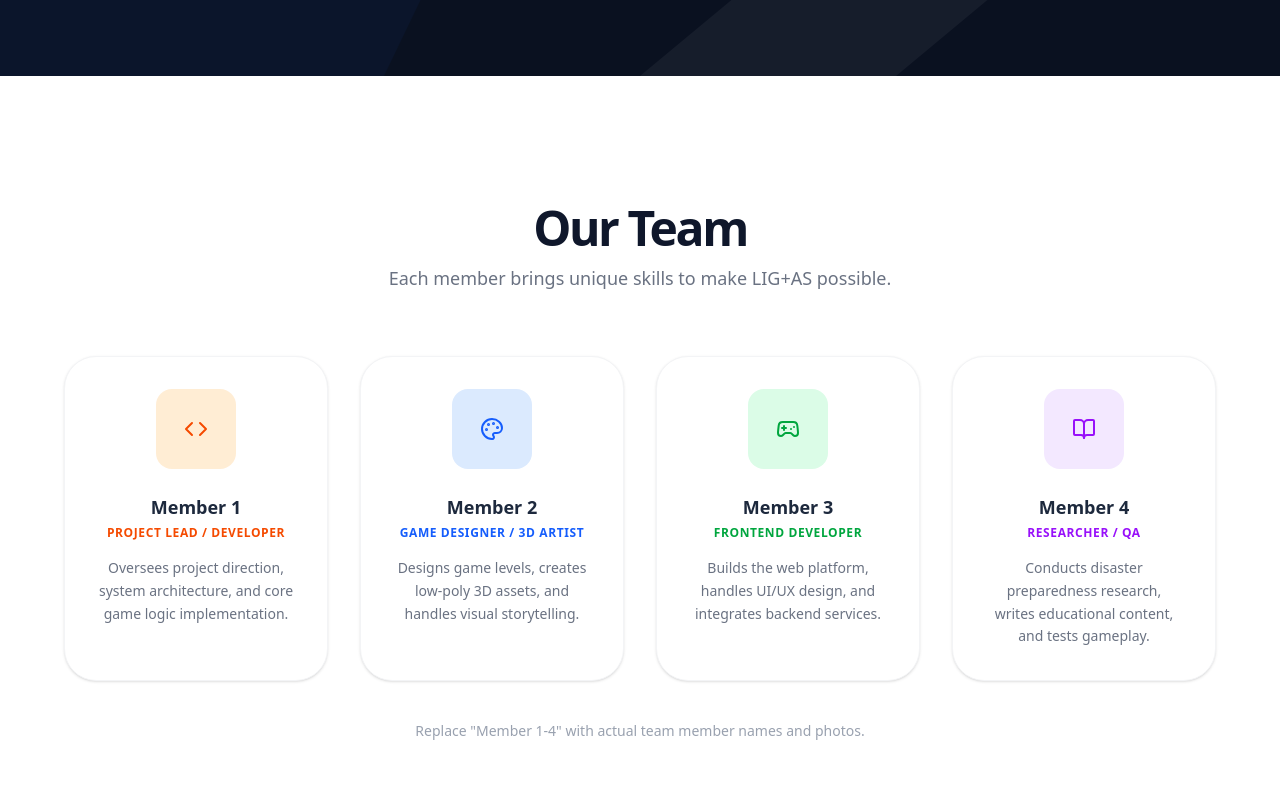
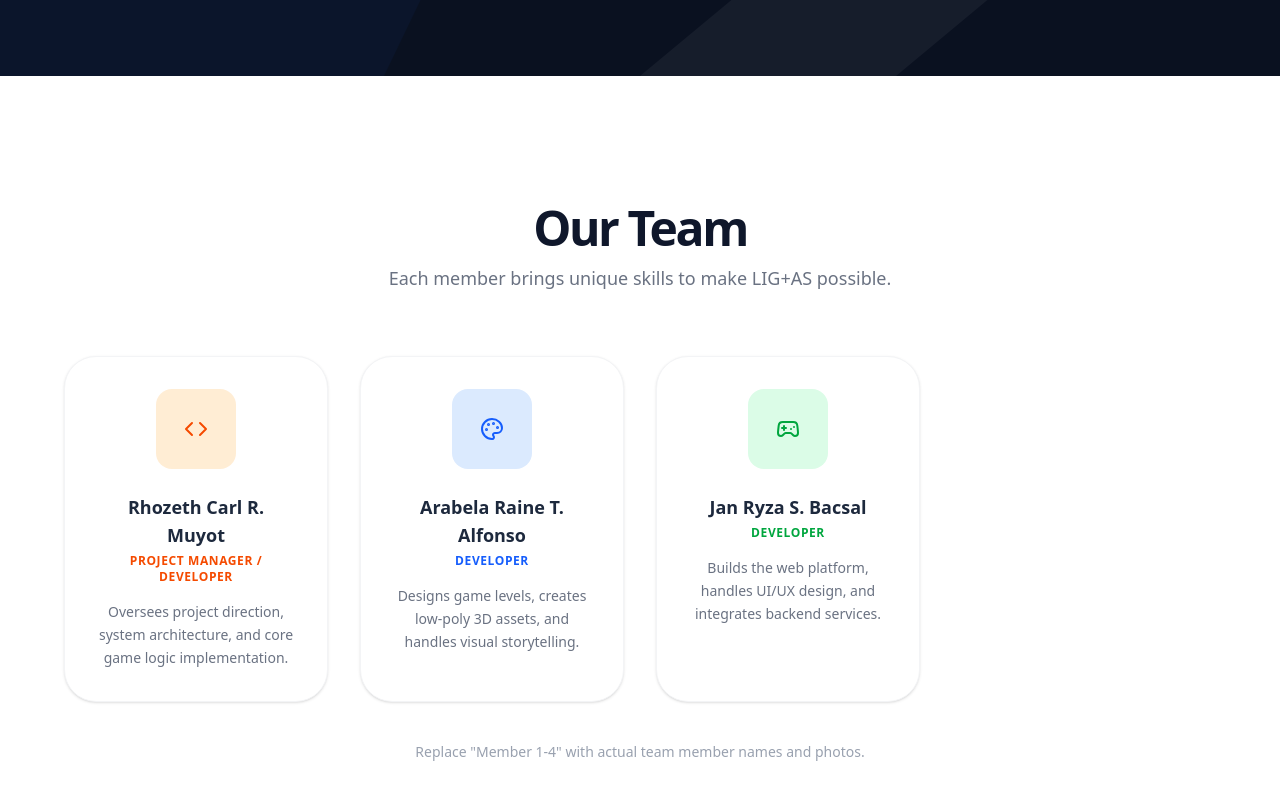
Before and after one commit to arabeyylla/LIG-AS, a React (Vite) app in the folder ligtas/: page /team in a window 1280 px wide. Shown: the part 536-1336 px from the top of the page. Built offline with nearby package versions, Linux system fonts and the light colour scheme.

Commit message:
vercel json

```diff
--- a/ligtas/src/pages/Team.jsx
+++ b/ligtas/src/pages/Team.jsx
@@ -7,33 +7,33 @@ import { trackPageVisit } from '../lib/analytics';
 
 const teamMembers = [
   {
-    name: "Member 1",
-    role: "Project Lead / Developer",
+    name: "Rhozeth Carl R. Muyot",
+    role: "Project Manager / Developer",
     description: "Oversees project direction, system architecture, and core game logic implementation.",
     icon: <Code size={24} />,
     color: "orange",
   },
   {
-    name: "Member 2",
-    role: "Game Designer / 3D Artist",
+    name: "Arabela Raine T. Alfonso",
+    role: "Developer",
     description: "Designs game levels, creates low-poly 3D assets, and handles visual storytelling.",
     icon: <Palette size={24} />,
     color: "blue",
   },
   {
-    name: "Member 3",
-    role: "Frontend Developer",
+    name: "Jan Ryza S. Bacsal",
+    role: "Developer",
     description: "Builds the web platform, handles UI/UX design, and integrates backend services.",
     icon: <Gamepad2 size={24} />,
     color: "green",
   },
-  {
-    name: "Member 4",
-    role: "Researcher / QA",
-    description: "Conducts disaster preparedness research, writes educational content, and tests gameplay.",
-    icon: <BookOpen size={24} />,
-    color: "purple",
-  },
+  // {
+  //   name: "Member 4",
+  //   role: "Researcher / QA",
+  //   description: "Conducts disaster preparedness research, writes educational content, and tests gameplay.",
+  //   icon: <BookOpen size={24} />,
+  //   color: "purple",
+  // },
 ];
 
 const colorMap = {
```
Also changed, not shown: 1 other file (tests, documents, lock files or other folders).
